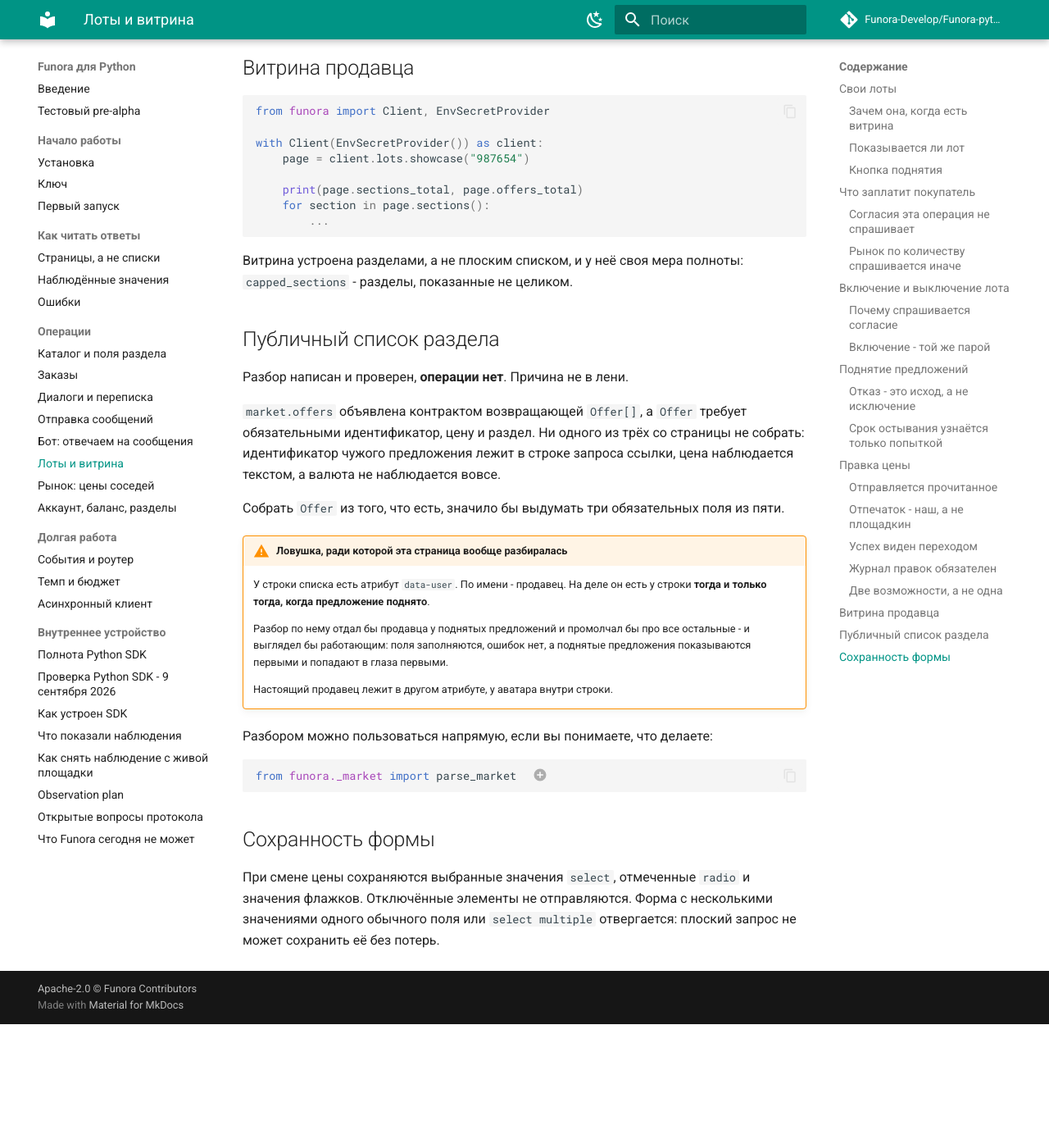
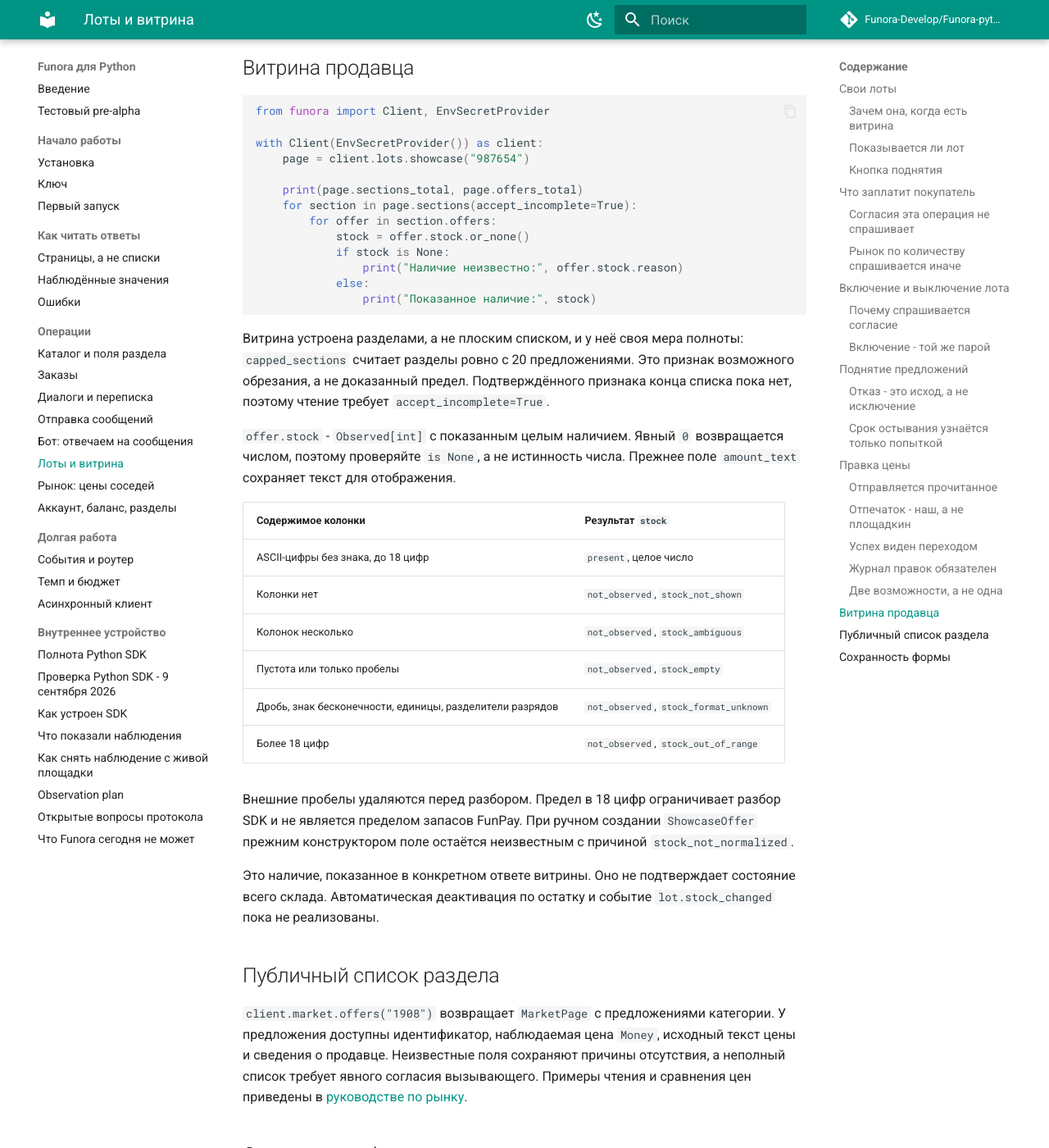
Before and after one commit to Funora-Develop/Funora-python, an MkDocs documentation site: the page built from docs/guide/lots.md, in a window 1280 px wide and 1400 px high, scrolled down 9566 px. Shown: the whole window at 82% size. Built offline with MkDocs 1.6.1 and Material for MkDocs 9.7.7, drawn with Linux system fonts in a browser that asks for light colours; comment, search, counter and statistics services are not loaded; before the commit the page ends 10815 px from its top, so only the background shows below that.

Commit message:
добавлено числовое наличие на витрине

````diff
--- a/docs/guide/lots.md
+++ b/docs/guide/lots.md
@@ -471,45 +471,49 @@
     page = client.lots.showcase("987654")
 
     print(page.sections_total, page.offers_total)
-    for section in page.sections():
-        ...
+    for section in page.sections(accept_incomplete=True):
+        for offer in section.offers:
+            stock = offer.stock.or_none()
+            if stock is None:
+                print("Наличие неизвестно:", offer.stock.reason)
+            else:
+                print("Показанное наличие:", stock)
 ```
 
 Витрина устроена разделами, а не плоским списком, и у неё своя мера полноты:
-`capped_sections` - разделы, показанные не целиком.
+`capped_sections` считает разделы ровно с 20 предложениями. Это признак
+возможного обрезания, а не доказанный предел. Подтверждённого признака конца
+списка пока нет, поэтому чтение требует `accept_incomplete=True`.
+
+`offer.stock` - `Observed[int]` с показанным целым наличием. Явный `0`
+возвращается числом, поэтому проверяйте `is None`, а не истинность числа.
+Прежнее поле `amount_text` сохраняет текст для отображения.
+
+| Содержимое колонки | Результат `stock` |
+| --- | --- |
+| ASCII-цифры без знака, до 18 цифр | `present`, целое число |
+| Колонки нет | `not_observed`, `stock_not_shown` |
+| Колонок несколько | `not_observed`, `stock_ambiguous` |
+| Пустота или только пробелы | `not_observed`, `stock_empty` |
+| Дробь, знак бесконечности, единицы, разделители разрядов | `not_observed`, `stock_format_unknown` |
+| Более 18 цифр | `not_observed`, `stock_out_of_range` |
+
+Внешние пробелы удаляются перед разбором. Предел в 18 цифр ограничивает
+разбор SDK и не является пределом запасов FunPay. При ручном создании
+`ShowcaseOffer` прежним конструктором поле остаётся неизвестным с причиной
+`stock_not_normalized`.
+
+Это наличие, показанное в конкретном ответе витрины. Оно не подтверждает
+состояние всего склада. Автоматическая деактивация по остатку и событие
+`lot.stock_changed` пока не реализованы.
 
 ## Публичный список раздела
 
-Разбор написан и проверен, **операции нет**. Причина не в лени.
-
-`market.offers` объявлена контрактом возвращающей `Offer[]`, а `Offer` требует
-обязательными идентификатор, цену и раздел. Ни одного из трёх со страницы не
-собрать: идентификатор чужого предложения лежит в строке запроса ссылки, цена
-наблюдается текстом, а валюта не наблюдается вовсе.
-
-Собрать `Offer` из того, что есть, значило бы выдумать три обязательных поля из
-пяти.
-
-!!! warning "Ловушка, ради которой эта страница вообще разбиралась"
-
-    У строки списка есть атрибут `data-user`. По имени - продавец. На деле он
-    есть у строки **тогда и только тогда, когда предложение поднято**.
-
-    Разбор по нему отдал бы продавца у поднятых предложений и промолчал бы про
-    все остальные - и выглядел бы работающим: поля заполняются, ошибок нет, а
-    поднятые предложения показываются первыми и попадают в глаза первыми.
-
-    Настоящий продавец лежит в другом атрибуте, у аватара внутри строки.
-
-Разбором можно пользоваться напрямую, если вы понимаете, что делаете:
-
-```python
-from funora._market import parse_market  # (1)!
-```
-
-1. Модуль приватный, и имя начинается с подчёркивания не случайно: это не часть
-   публичного API, и меняться он может без предупреждения.
-
+`client.market.offers("1908")` возвращает `MarketPage` с предложениями
+категории. У предложения доступны идентификатор, наблюдаемая цена `Money`,
+исходный текст цены и сведения о продавце. Неизвестные поля сохраняют
+причины отсутствия, а неполный список требует явного согласия вызывающего.
+Примеры чтения и сравнения цен приведены в [руководстве по рынку](market.md).
 
 ## Сохранность формы
 
````
Also changed, not shown: docs/completeness.md (+3 -3 lines), docs/observations.md (+13 -0 lines), docs/validation.md (+22 -3 lines), 7 other files.
